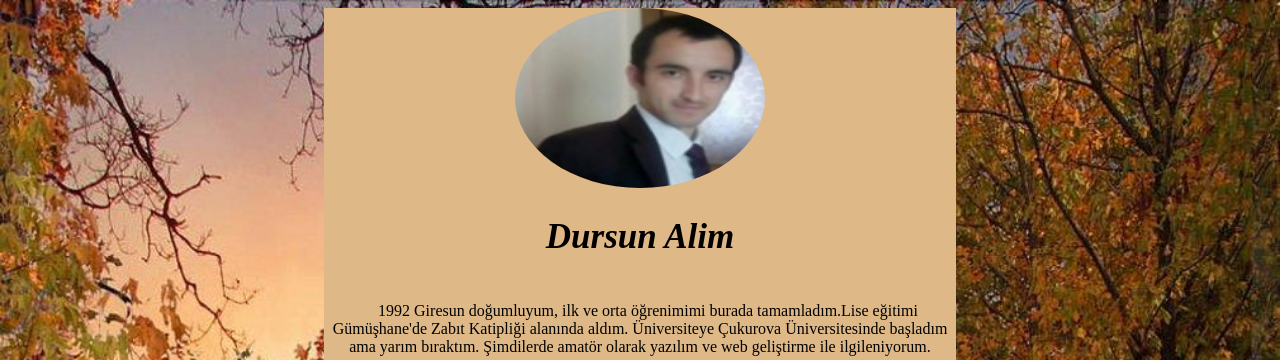
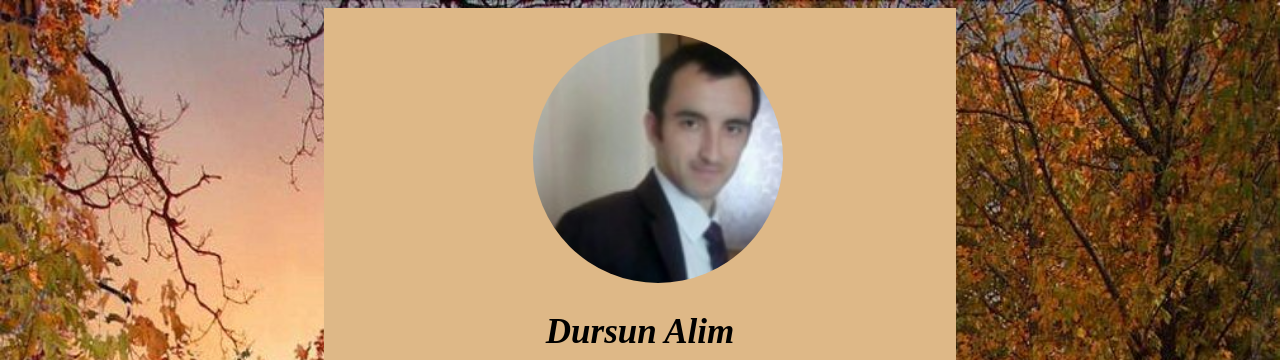
Before and after one commit to dursunalim28/dursunalim28.github.io, a plain HTML site: page index.html in a window 1280 px wide. Shown: the top 360 px of the page. Drawn offline with Linux system fonts and the light colour scheme.

Commit message:
Update main.css

```diff
--- a/css/main.css
+++ b/css/main.css
@@ -83,9 +83,8 @@ h2{
         flex-direction:column;
     }
     #profil #profilresim{
-        margin:auto;
+        margin-left:33%;
         width:250px;
-        height:250px:
-        padding-top:15px;
+        height:250px;
     }
 }
```
